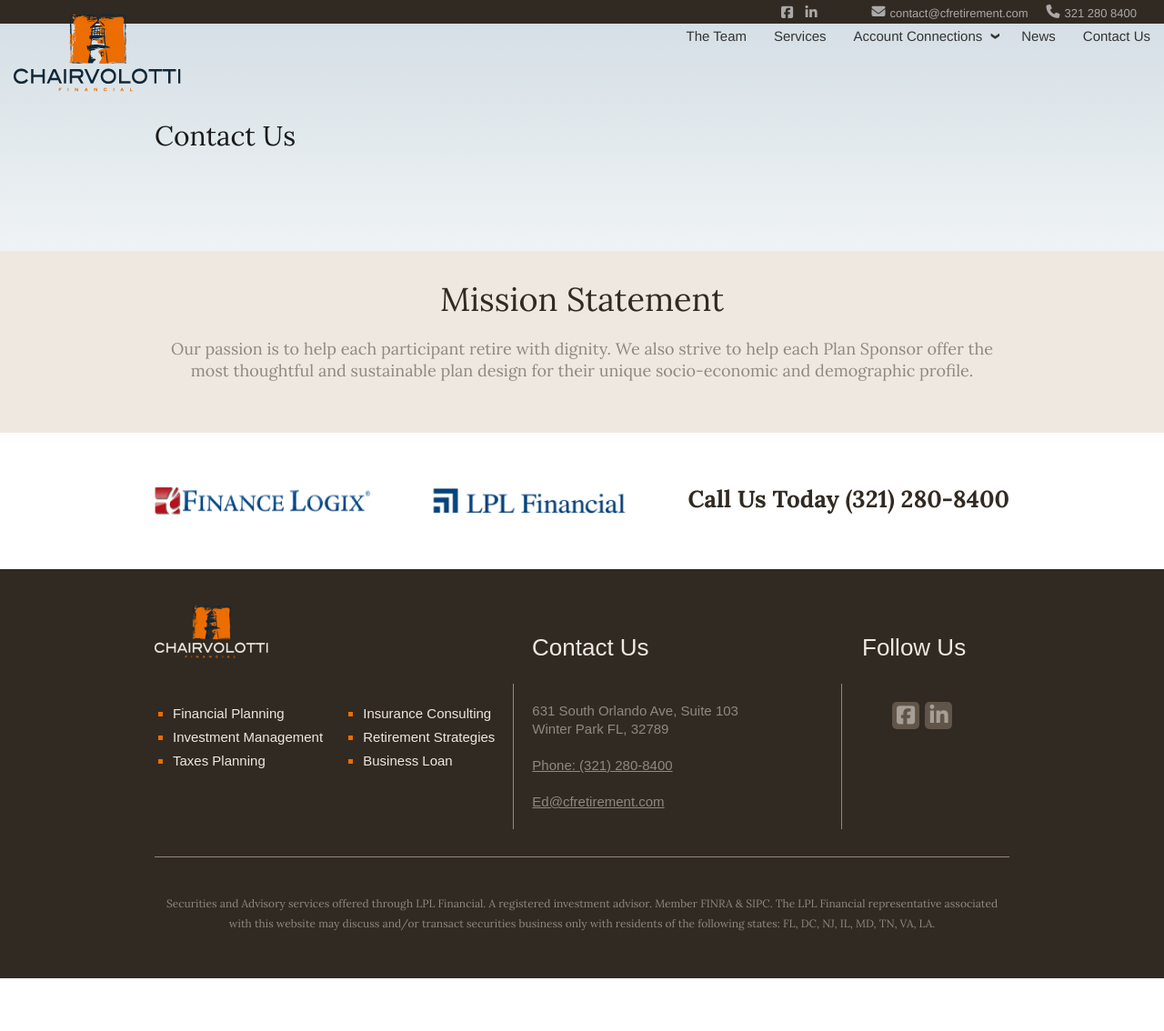
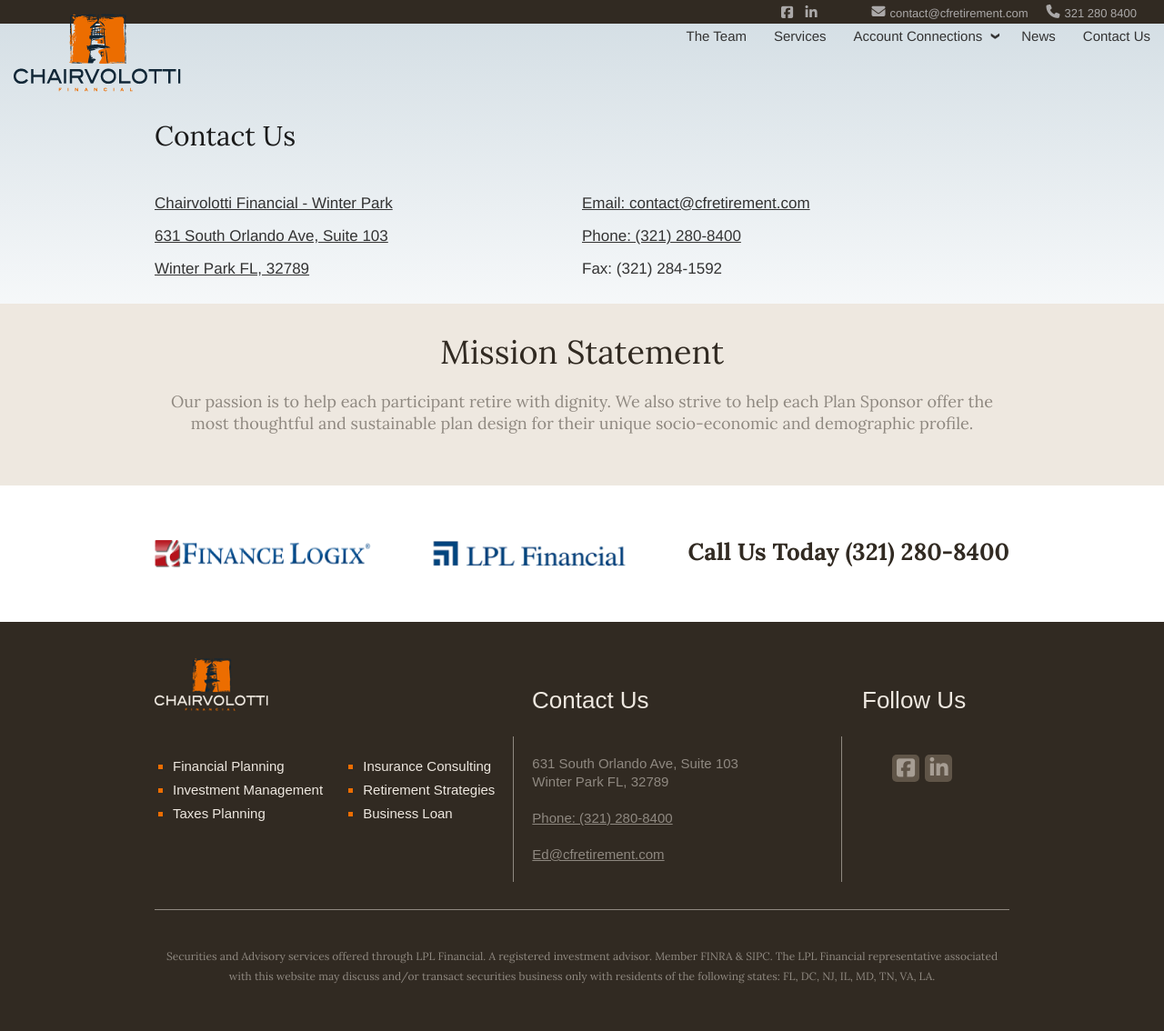
Before and after one commit to mikesetzer/CFR, a Jekyll site: the page built from contact.html, in a window 1280 px wide. Shown: the whole page at 91% size. Built offline with Jekyll 4.4.1, drawn with Linux system fonts in a browser that asks for light colours; nearby versions of some CDN libraries; library files that are not in the unit come from our copies; Markdown is read by kramdown in place of the engine named in the settings; before the commit the page ends 1076 px from its top, so only the background shows below that.

Commit message:
Added contact page. Tweaked responsiveness

```diff
--- a/_layouts/default.html
+++ b/_layouts/default.html
@@ -96,7 +96,7 @@
                   <h1 class="title">Retirement Plan</h1>
                   <h1 class="subtitle">Professionals</h1>
                   <h3 class="subtext">Better informed. Better outcomes.</h2>
-                  <a href="https://brokercheck.finra.org/"><img class="brokercheck" src="../images/broker_check.png" /></a>
+                  <a href="https://brokercheck.finra.org/individual/summary/1580496"><img class="brokercheck" src="../images/broker_check.png" /></a>
                 </div>
               </div>
 
--- a/_scss/_reset.scss
+++ b/_scss/_reset.scss
@@ -26,9 +26,9 @@
 
 }
 
-a         { color: #00a; }
-a:hover   { color: #000; }
-a:visited { color: #a0a; }
+a         { color: inherit; }
+a:hover   { color: inherit; }
+a:visited { color: inherit; }
 
 /*****************************************************************************/
 /*
--- a/contact.html
+++ b/contact.html
@@ -4,3 +4,21 @@
 titletext: Contact Us
 subtext: ""
 ---
+<div class="subpage contactpage">
+  <div class="container">
+    <div class="split contactpageinner">
+    <h2 class="contact-left">
+      <a href="https://www.google.com/maps/place/631+S+Orlando+Ave+%23103,+Winter+Park,+FL+32789/@28.5925043,-81.3677271,17z/data=!3m1!4b1!4m5!3m4!1s0x88e77073b05df9c1:0xe0d24be149e2b34f!8m2!3d28.5925043!4d-81.3655331" target="_blank">
+        Chairvolotti Financial - Winter Park<br />
+        631 South Orlando Ave, Suite 103<br />
+        Winter Park FL, 32789
+      </a>
+    </h2>
+    <h2 class="contact-right">
+      <a href="mailto:contact@cfretirement.com"> Email: contact@cfretirement.com <br /></a>
+      <a href="tel:321-280-8400"> Phone: (321) 280-8400<br /> </a>
+      Fax: (321) 284-1592
+    </h2>
+    </div>
+  </div>
+</div>
--- a/css/main.css
+++ b/css/main.css
@@ -24,13 +24,13 @@
   font-size: 100%; }
 
 a {
-  color: #00a; }
+  color: inherit; }
 
 a:hover {
-  color: #000; }
+  color: inherit; }
 
 a:visited {
-  color: #a0a; }
+  color: inherit; }
 
 /*****************************************************************************/
 /*
@@ -947,6 +947,26 @@
 
 /*****************************************************************************/
 /*
+/* Contact
+/*
+/*****************************************************************************/
+.contactpage {
+  margin-top: -240px; }
+
+.contactpageinner {
+  padding: 20px 0; }
+  .contactpageinner .contact-left, .contactpageinner .contact-right {
+    width: 50%;
+    color: #333333;
+    font-weight: 100;
+    font-family: "Helvetica", "Arial", sans-serif; }
+    @media (max-width: 480px) {
+      .contactpageinner .contact-left, .contactpageinner .contact-right {
+        width: 100%;
+        padding-bottom: 40px; } }
+
+/*****************************************************************************/
+/*
 /* Mobile
 /*
 /*****************************************************************************/
```
Also changed, not shown: _scss/main.scss (+28 -0 lines).
